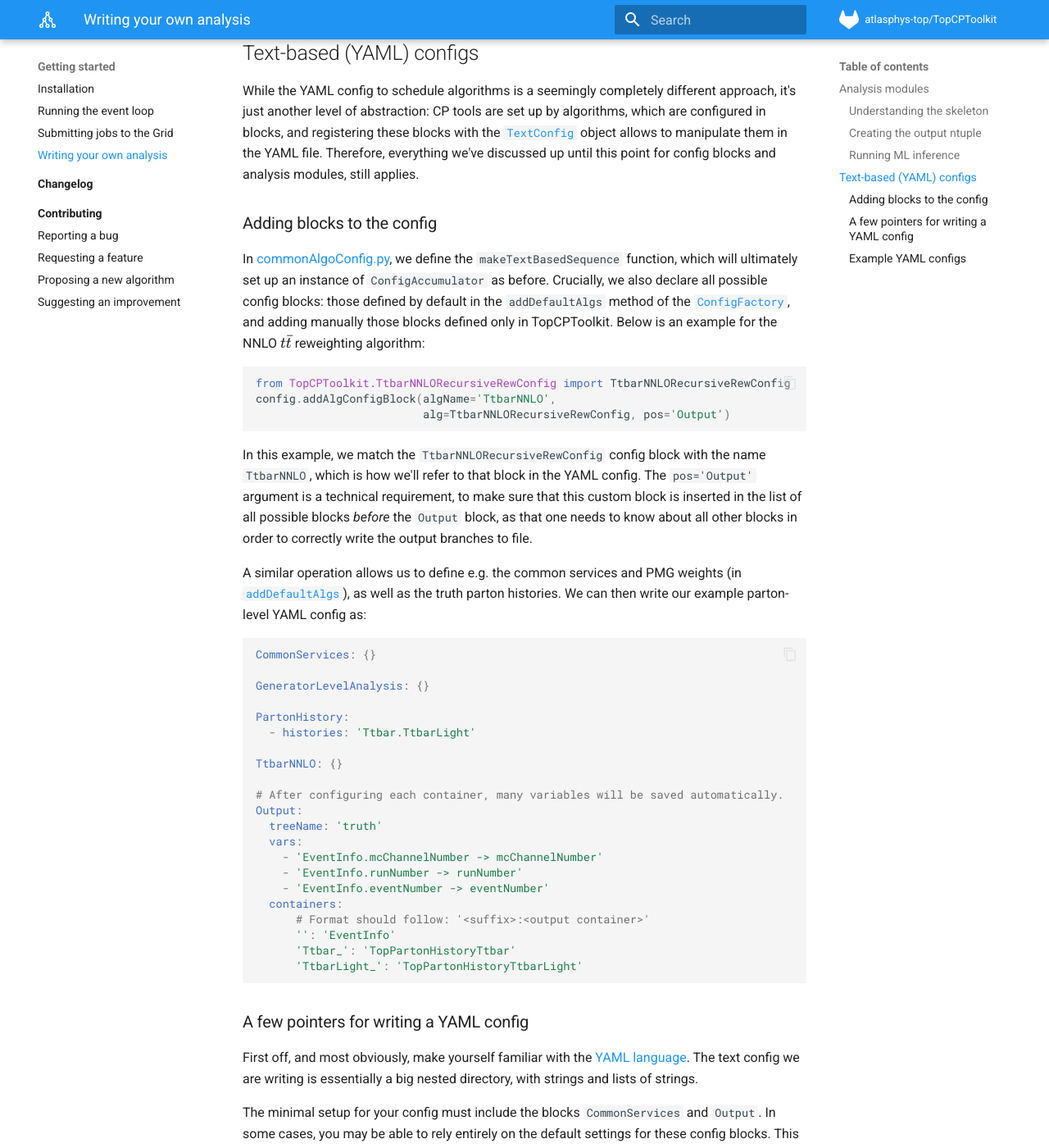
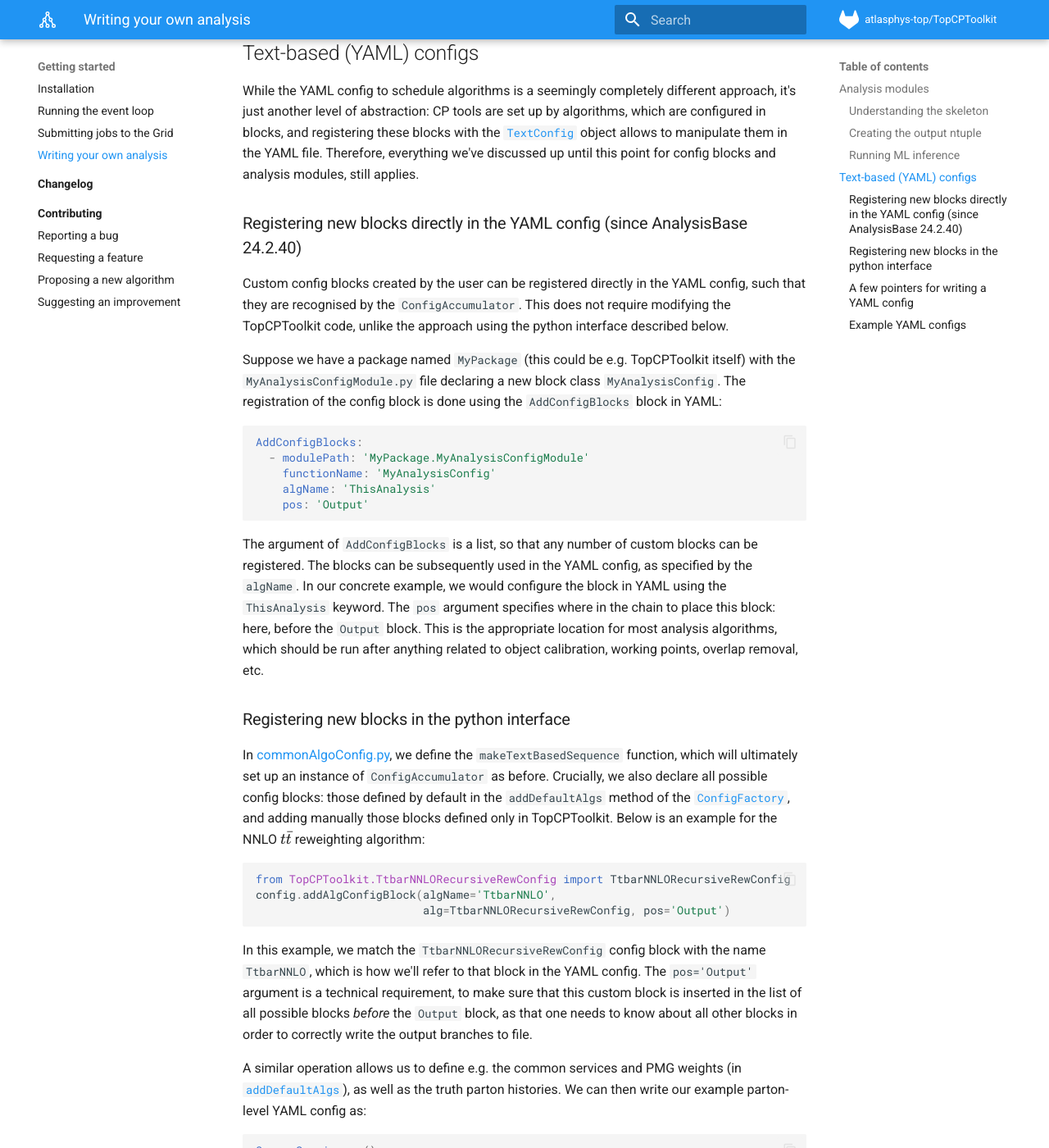
Before and after one commit to SuperNova76/TopCPToolKit, an MkDocs documentation site: the page built from docs/starting/analysis.md, in a window 1280 px wide and 1400 px high, scrolled down 3685 px. Shown: the whole window at 82% size. Built offline with MkDocs 1.6.1 and Material for MkDocs 9.7.7, drawn with Linux system fonts in a browser that asks for light colours; formulas are drawn with MathJax 3.

Commit message:
Resolve "Test & document declaring blocks in YAML config"

````diff
--- a/docs/starting/analysis.md
+++ b/docs/starting/analysis.md
@@ -216,7 +216,29 @@ The model inference is done using [ONNX runtime](https://onnxruntime.ai/) C++ in
 
 While the YAML config to schedule algorithms is a seemingly completely different approach, it's just another level of abstraction: CP tools are set up by algorithms, which are configured in blocks, and registering these blocks with the [`TextConfig`](https://acode-browser1.usatlas.bnl.gov/lxr/source/athena/PhysicsAnalysis/Algorithms/AnalysisAlgorithmsConfig/python/ConfigText.py) object allows to manipulate them in the YAML file. Therefore, everything we've discussed up until this point for config blocks and analysis modules, still applies.
 
-### Adding blocks to the config
+### Registering new blocks directly in the YAML config (since AnalysisBase 24.2.40)
+
+Custom config blocks created by the user can be registered directly in the YAML config, such that they are recognised by the `ConfigAccumulator`.
+This does not require modifying the TopCPToolkit code, unlike the approach using the python interface described below.
+
+Suppose we have a package named `MyPackage` (this could be e.g. TopCPToolkit itself) with the `MyAnalysisConfigModule.py` file declaring a new block class `MyAnalysisConfig`.
+The registration of the config block is done using the `AddConfigBlocks` block in YAML:
+
+```yaml
+AddConfigBlocks:
+  - modulePath: 'MyPackage.MyAnalysisConfigModule'
+    functionName: 'MyAnalysisConfig'
+    algName: 'ThisAnalysis'
+    pos: 'Output'
+```
+
+The argument of `AddConfigBlocks` is a list, so that any number of custom blocks can be registered.
+The blocks can be subsequently used in the YAML config, as specified by the `algName`.
+In our concrete example, we would configure the block in YAML using the `ThisAnalysis` keyword.
+The `pos` argument specifies where in the chain to place this block: here, before the `Output` block.
+This is the appropriate location for most analysis algorithms, which should be run after anything related to object calibration, working points, overlap removal, etc.
+
+### Registering new blocks in the python interface
 
 In [commonAlgoConfig.py](https://gitlab.cern.ch/atlasphys-top/reco/TopCPToolkit/blob/main/source/TopCPToolkit/python/commonAlgoConfig.py), we define the `makeTextBasedSequence` function, which will ultimately set up an instance of `ConfigAccumulator` as before. Crucially, we also declare all possible config blocks: those defined by default in the `addDefaultAlgs` method of the [`ConfigFactory`](https://acode-browser1.usatlas.bnl.gov/lxr/source/athena/PhysicsAnalysis/Algorithms/AnalysisAlgorithmsConfig/python/ConfigFactory.py), and adding manually those blocks defined only in TopCPToolkit. Below is an example for the NNLO $t\bar{t}$ reweighting algorithm:
 
--- a/source/TopCPToolkit/python/commonAlgoConfig.py
+++ b/source/TopCPToolkit/python/commonAlgoConfig.py
@@ -121,9 +121,10 @@ def makeTextBasedSequence(analysisName, filename, flags, noSystematics=False):
         return algSeq
 
     yamlconfig = PathResolver.find_file(f'{analysisName}/{filename}.yaml', "CALIBPATH", PathResolver.RecursiveSearch)
+    print(">>> Setting up configuration based on YAML config:")
+    print(yamlconfig + "\n")
     config = TextConfig(yamlconfig)
 
-    print(">>> Setting up configuration based on YAML\n")
 
     # ==============================
     # INSERT CUSTOM BLOCKS BELOW
@@ -173,8 +174,6 @@ def makeTextBasedSequence(analysisName, filename, flags, noSystematics=False):
 
     # END OF CUSTOM BLOCKS
     # ===============================
-    config.printAlgs(printOpts=True)
-
     print(">>> Configuring algorithms based on YAML file")
     configSeq = config.configure()
 
````
